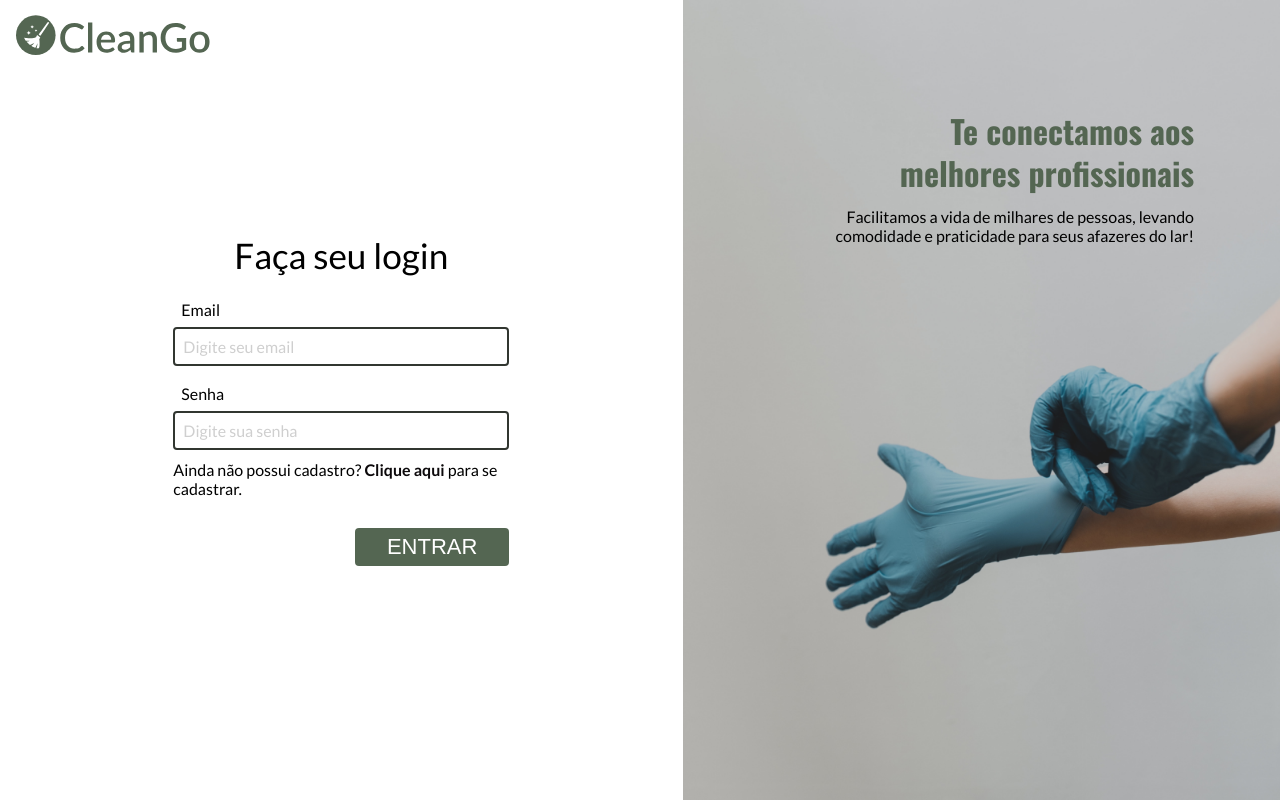
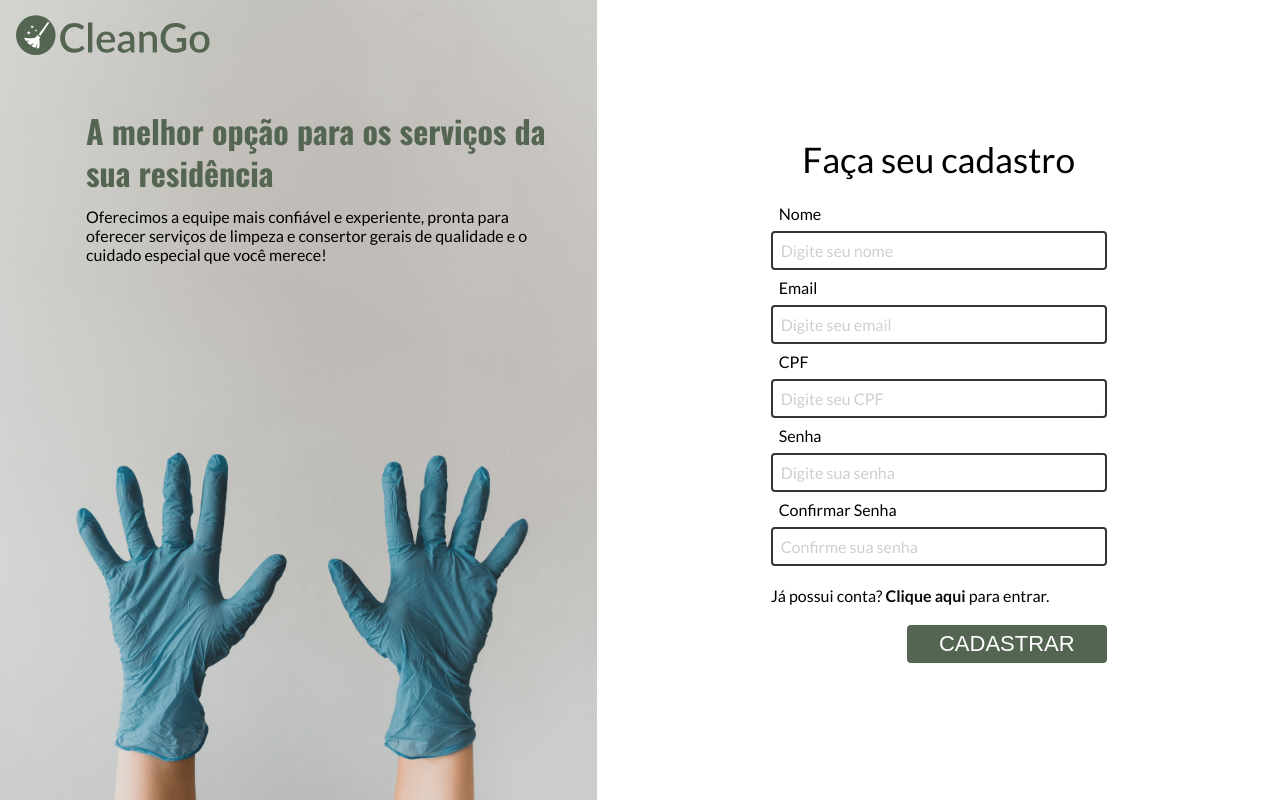
Before and after one commit to daeppe/CleanGo, a React (Create React App) app: page /register in a window 1280 px wide. Built offline with nearby package versions, Linux system fonts and the light colour scheme.

Commit message:
feature: tela de cadastro

```diff
--- a/src/App.tsx
+++ b/src/App.tsx
@@ -1,10 +1,10 @@
 import GlobalStyle from "./style/global";
-import LoginPage from "./pages/LoginPage";
+import Routes from "./routes";
 
 function App() {
   return (
     <>
-      <LoginPage />
+      <Routes />
       <GlobalStyle />
     </>
   );
--- /dev/null
+++ b/src/components/FormRegister/index.tsx
@@ -0,0 +1,109 @@
+import React from "react";
+import { useForm } from "react-hook-form";
+import { yupResolver } from "@hookform/resolvers/yup";
+import * as yup from "yup";
+import { Link } from "react-router-dom";
+import Input from "../Input";
+import { ContainerForm } from "./styles";
+import Button from "../Button";
+
+interface FormValues {
+  name: string;
+  email: string;
+  cpf: string;
+  password: string;
+  passwordConfirm: string;
+}
+
+function FormRegister() {
+  const schema = yup.object().shape({
+    name: yup.string().required("Campo obrigatório"),
+    email: yup.string().required("Campo obrigatório"),
+    cpf: yup.string().required("Campo obrigatório"),
+    password: yup
+      .string()
+      .min(6, "Mínimo de 6 dígitos")
+      .required("Campo obrigatório"),
+    passwordConfirm: yup
+      .string()
+      .oneOf([yup.ref("password")], "Senhas diferentes")
+      .required("Campo obrigatório"),
+  });
+
+  const {
+    register,
+    handleSubmit,
+    formState: { errors },
+  } = useForm<FormValues>({
+    resolver: yupResolver(schema),
+  });
+
+  const onSubmit = (data: FormValues) => {
+    console.log(data);
+  };
+
+  return (
+    <ContainerForm>
+      <h2>Faça seu cadastro</h2>
+      <form onSubmit={handleSubmit(onSubmit)}>
+        <Input
+          inputType="text"
+          label="Nome"
+          {...register("name")}
+          placeholder="Digite seu nome"
+          error={!!errors.name}
+          errorMessage={errors.name?.message}
+        />
+
+        <Input
+          inputType="email"
+          label="Email"
+          {...register("email")}
+          placeholder="Digite seu email"
+          error={!!errors.email}
+          errorMessage={errors.email?.message}
+        />
+        <Input
+          inputType="text"
+          label="CPF"
+          {...register("cpf")}
+          placeholder="Digite seu CPF"
+          error={!!errors.cpf}
+          errorMessage={errors.cpf?.message}
+        />
+
+        <Input
+          inputType="password"
+          label="Senha"
+          {...register("password")}
+          placeholder="Digite sua senha"
+          error={!!errors.password}
+          errorMessage={errors.password?.message}
+        />
+        <Input
+          inputType="password"
+          label="Confirmar senha"
+          {...register("passwordConfirm")}
+          placeholder="Confirme sua senha"
+          error={!!errors.passwordConfirm}
+          errorMessage={errors.passwordConfirm?.message}
+        />
+
+        <p>
+          Já possui conta?
+          <Link id="link" to="/login">
+            {" "}
+            Clique aqui
+          </Link>{" "}
+          para entrar.
+        </p>
+        <div className="containerButton">
+          <Button type="submit" whiteSchema={false}>
+            CADASTRAR
+          </Button>
+        </div>
+      </form>
+    </ContainerForm>
+  );
+}
+export default FormRegister;
--- /dev/null
+++ b/src/components/FormRegister/styles.ts
@@ -0,0 +1,41 @@
+import styled from "styled-components";
+export const ContainerForm = styled.div`
+  width: 410px;
+  margin: 0 auto;
+  padding: 0px 37px;
+  display: flex;
+  font-family: Lato;
+  flex-direction: column;
+  h2 {
+    text-align: center;
+    font-size: 2rem;
+    font-style: normal;
+    font-weight: normal;
+    margin-bottom: 1rem;
+    @media only screen and (min-width: 768px) {
+      font-size: 2.2rem;
+    }
+  }
+  form {
+    display: flex;
+    flex-direction: column;
+  }
+  p {
+    font-style: normal;
+    font-weight: normal;
+    font-size: 0.8rem;
+    text-align: start;
+    margin: 20px 0;
+    #link {
+      font-style: normal;
+      font-weight: bold;
+      color: var(--black);
+    }
+    @media only screen and (min-width: 768px) {
+      font-size: 16px;
+    }
+  }
+  .containerButton {
+    text-align: right;
+  }
+`;
--- a/src/components/Input/index.tsx
+++ b/src/components/Input/index.tsx
@@ -1,3 +1,5 @@
+import React, { forwardRef } from "react";
+
 import {
   InputStyled,
   LabelStyled,
@@ -36,4 +38,5 @@ const Input = ({
     </ContainerInput>
   );
 };
-export default Input;
+
+export default forwardRef(Input);
--- a/src/pages/RegisterPage/index.tsx
+++ b/src/pages/RegisterPage/index.tsx
@@ -1,5 +1,32 @@
+import FormRegister from "../../components/FormRegister";
+import Header from "../../components/Header";
+import {
+  ContainerRegisterForm,
+  ContainerRegister,
+  ContainerDescription,
+} from "./styles";
+
 const RegisterPage = () => {
-  return <div>Register</div>;
+  return (
+    <>
+      <Header>{}</Header>
+      <ContainerRegister>
+        <ContainerDescription id="description">
+          <div>
+            <h2>A melhor opção para os serviços da sua residência</h2>
+            <p>
+              Oferecimos a equipe mais confiável e experiente, pronta para
+              oferecer serviços de limpeza e consertor gerais de qualidade e o
+              cuidado especial que você merece!
+            </p>
+          </div>
+        </ContainerDescription>
+        <ContainerRegisterForm>
+          <FormRegister />
+        </ContainerRegisterForm>
+      </ContainerRegister>
+    </>
+  );
 };
 
 export default RegisterPage;
--- /dev/null
+++ b/src/pages/RegisterPage/styles.ts
@@ -0,0 +1,48 @@
+import styled from "styled-components";
+import imageRegister from "../../asssets/images/image-register.png";
+
+export const ContainerRegister = styled.div`
+  margin-top: -77px;
+  min-height: 100vh;
+  display: flex;
+  #description {
+    display: none;
+  }
+  @media only screen and (min-width: 768px) {
+    #description {
+      display: block;
+    }
+  }
+`;
+
+export const ContainerRegisterForm = styled.div`
+  flex: 8;
+  align-self: center;
+`;
+
+export const ContainerDescription = styled.div`
+  flex: 7;
+  background-image: url(${imageRegister});
+  background-repeat: no-repeat;
+  background-size: 100% 100%;
+  div {
+    text-align: left;
+    width: 500px;
+    padding: 0 20px;
+    margin: 110px auto auto 66px;
+
+    h2 {
+      font-family: Oswald;
+      font-size: 2rem;
+      color: var(--green);
+      font-style: normal;
+      font-weight: 700;
+      line-height: 42px;
+    }
+    p {
+      margin-top: 13px;
+      font-family: Lato;
+      font-size: 1rem;
+    }
+  }
+`;
```
Also changed, not shown: src/asssets/images/image-register.png (added).
